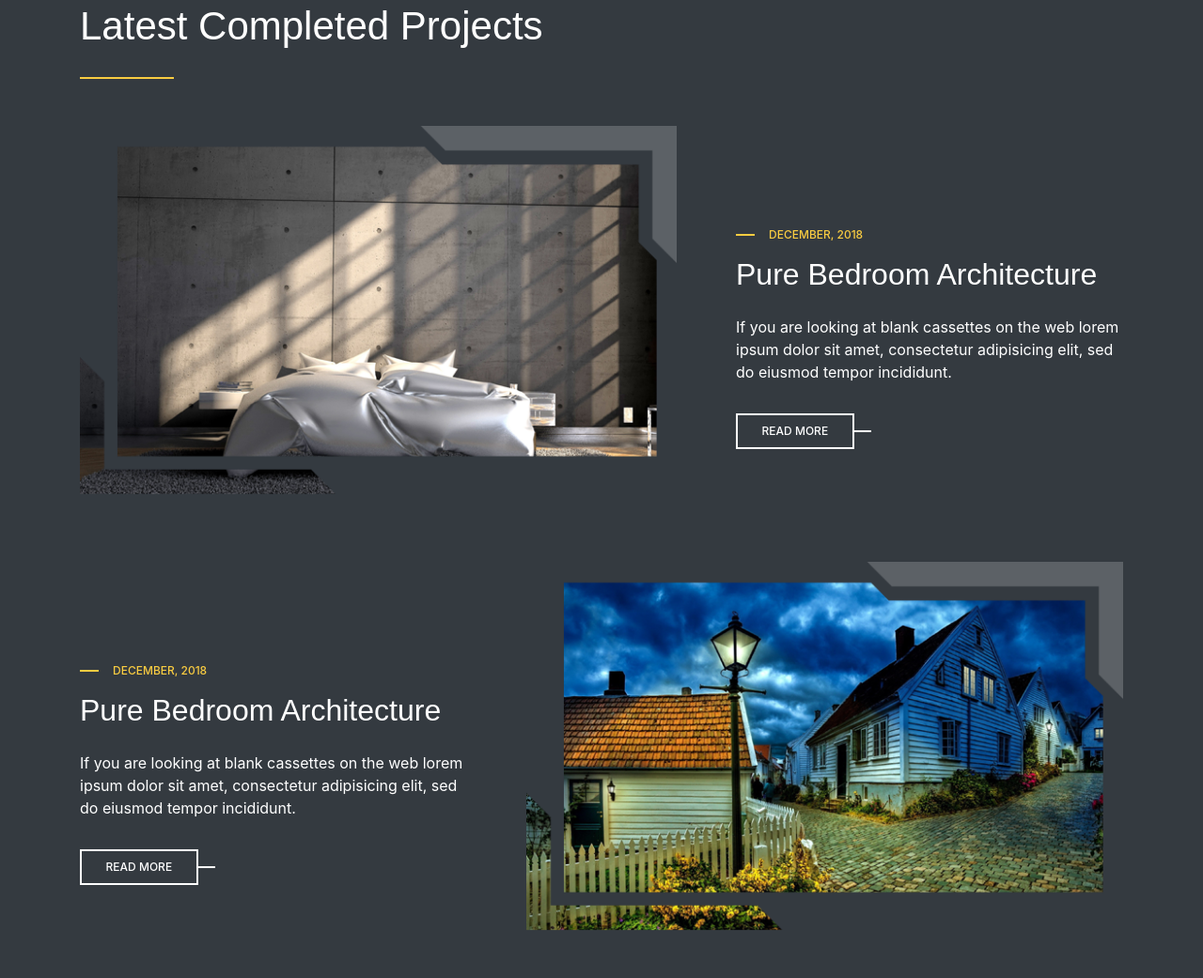
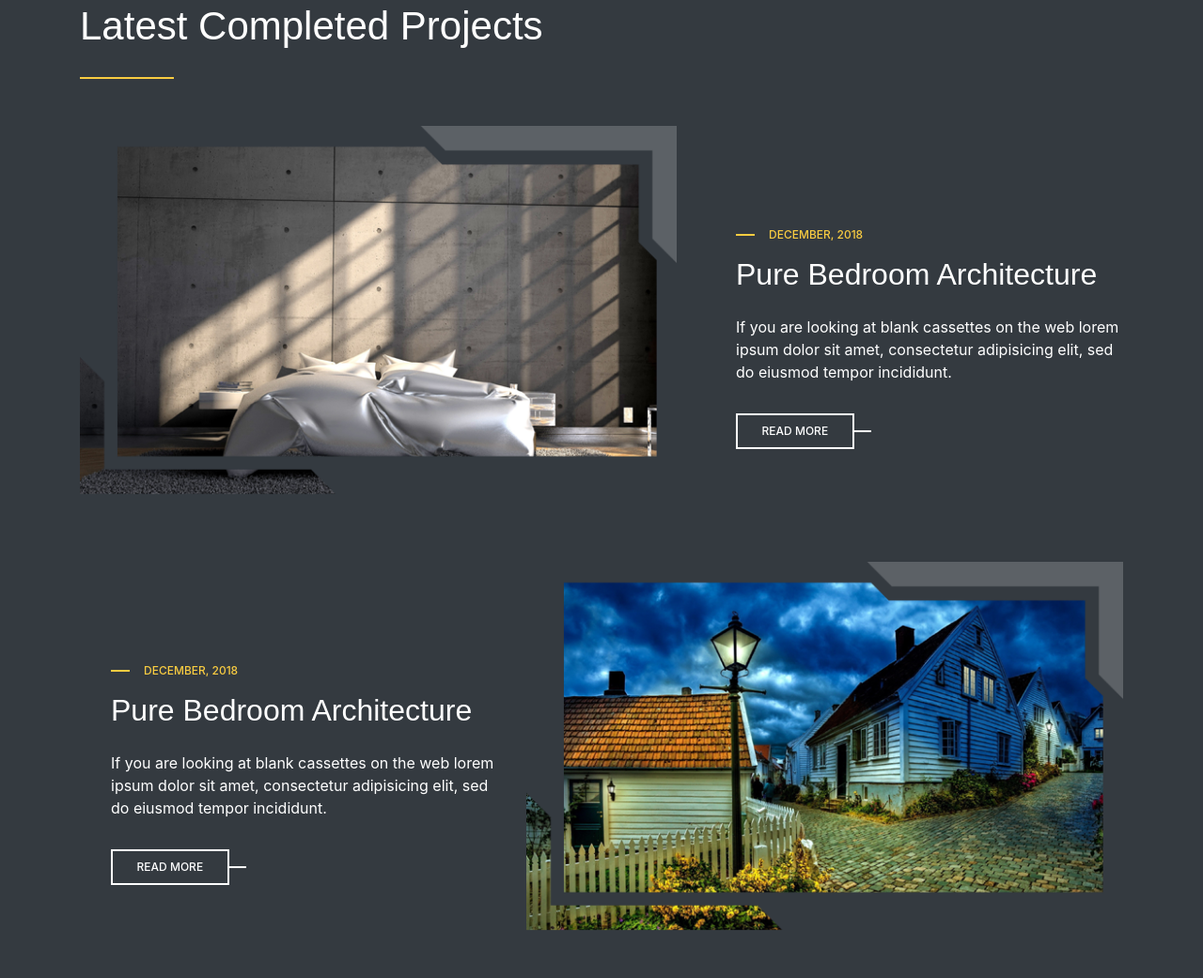
Before and after one commit to rinorahmetiii/JETA, a plain HTML site: page index.html in a window 1280 px wide. Shown: the part 1827-2868 px from the top of the page at 94% size. Drawn offline with Linux system fonts and the light colour scheme.

Commit message:
Display projects

```diff
--- a/css/style.css
+++ b/css/style.css
@@ -270,8 +270,8 @@ box-shadow: 10px 10px 13px -8px rgba(0,0,0,0.75);
 /* --------------------Portfolio - Projektet--------------------------------------- */
 #projektet {
   padding-top: 160px;
-/* background-color: rgb(52, 58, 64 , 0.8)!important; */
-background-color: #343a40!important
+  /* background-color: rgb(52, 58, 64 , 0.8)!important; */
+  background-color: #343a40!important
 }
 
 /* .section-margin {
--- a/index.html
+++ b/index.html
@@ -155,8 +155,8 @@
               Latest Completed Projects
             </h2>
           </div>
-
-          <div class="row align-items-end pb-md-5 mb-4">
+          <div class="innerProjects">
+            <!-- <div class="row align-items-end pb-md-5 mb-4">
               <div class="col-md-7 mb-4 mb-md-0">
                 <div class="portfolio__img">
                   <img class="img-fluid" src="img/portfolio1.png" alt="" />
@@ -200,6 +200,8 @@
                   <img class="img-fluid" src="img/portfolio2.png" alt="" />
                 </div>
               </div>
+            </div> -->
+
           </div>
 
           <div class="text-center pt-2">
--- a/js/main.js
+++ b/js/main.js
@@ -1,11 +1,79 @@
 $(document).ready(function() {
+
   let images = ["img/lapki.jpg", "img/varit.jpg", "img/architect.jpg"];
   let nextimg = 0;
+  let projects = [
+    {
+      id: 1,
+      date: "DECEMBER, 2018",
+      img: "img/portfolio1.png",
+      title: "Pure Bedroom Architecture",
+      description: "If you are looking at blank cassettes on the web lorem ipsum dolor sit amet, consectetur adipisicing elit, sed do eiusmod tempor incididunt."
+    },
+    {
+      id: 2,
+      date: "DECEMBER, 2018",
+      img: "img/portfolio2.png",
+      title: "Pure Bedroom Architecture",
+      description: "If you are looking at blank cassettes on the web lorem ipsum dolor sit amet, consectetur adipisicing elit, sed do eiusmod tempor incididunt."
+    }
+  ];
+
+  getProjects();
 
   slideShow();
 
   removeLightOverlay();
 
+
+  // Get Projects
+  function getProjects() {
+    projects.forEach(function(project) {
+      if(project.id % 2 != 0) {
+        $('.innerProjects').append(`
+          <div class="row align-items-end pb-md-5 mb-4">
+            <div class="col-md-7 mb-4 mb-md-0">
+              <div class="portfolio__img">
+              <img class="img-fluid" src="${project.img}" alt="">
+            </div>
+          </div>
+          <div class="col-md-5 mb-5 pl-xl-5">
+            <h4 class="section-intro__title left-border">${project.date}</h4>
+            <h2 class="section-intro__subtitle small">
+            ${project.title}
+            </h2>
+            <p>
+            ${project.description}
+            </p>
+
+            <a class="btn btn--rightBorder mt-3 btnkostum" href="#/">Read More</a>
+          </div>
+        </div>
+        `);
+      } else {
+        $('.innerProjects').append(`
+          <div class="row align-items-end pb-md-5 mb-4">
+            <div class="col-md-5 mb-5 pl-xl-5">
+              <h4 class="section-intro__title left-border">${project.date}</h4>
+              <h2 class="section-intro__subtitle small">
+              ${project.title}
+              </h2>
+              <p>
+              ${project.description}
+              </p>
+              <a class="btn btn--rightBorder mt-3 btnkostum" href="#/">Read More</a>
+            </div>
+
+            <div class="col-md-7 mb-4 mb-md-0">
+              <div class="portfolio__img">
+                <img class="img-fluid" src="${project.img}" alt="">
+              </div>
+            </div>
+        </div>
+        `);
+      }
+    });
+  }
 
   // Backround img slide
   function slideShow() {
```
Lines whose indentation alone changed are shown as unchanged.
